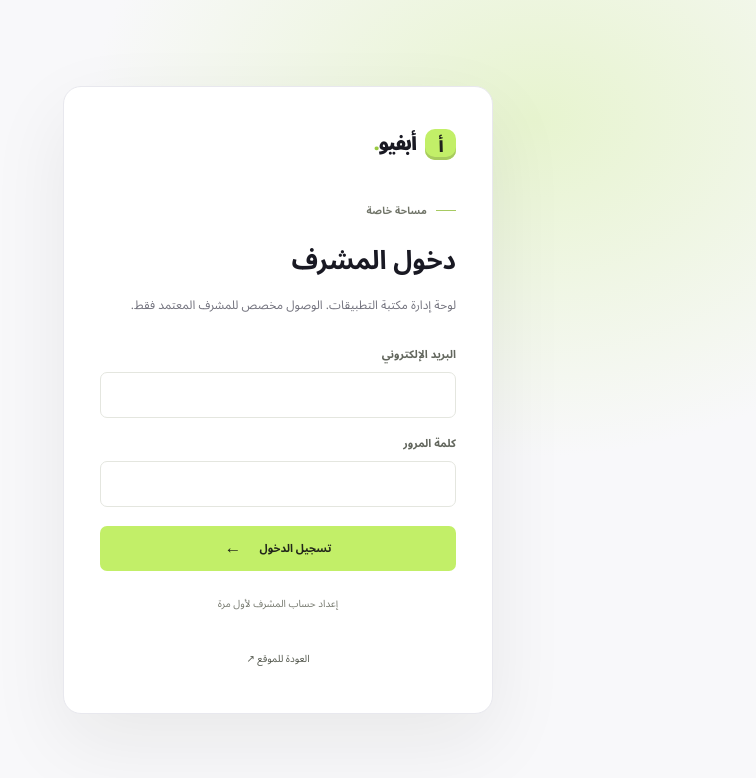
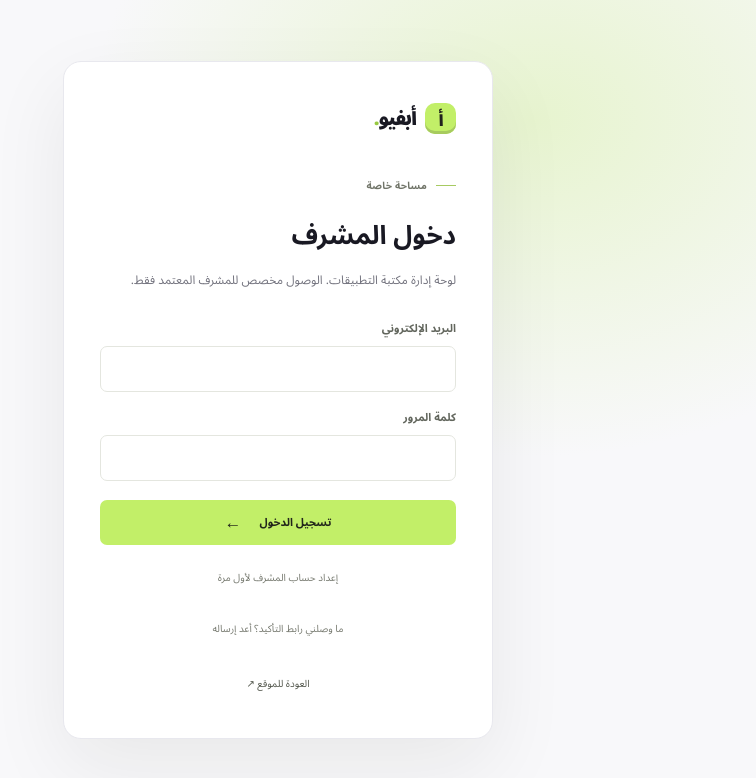
Before and after one commit to l7b7/apvio, a Next.js app in the folder admin-prototype/: page /login in a window 1280 px wide. Shown: the top 778 px of the page, without its empty margins (524-1280 px from the left). Built offline with nearby package versions, Linux system fonts and the light colour scheme; no server answers.

Commit message:
Fix admin email confirmation flow

```diff
--- a/admin-prototype/app/ui/login-form.jsx
+++ b/admin-prototype/app/ui/login-form.jsx
@@ -1,15 +1,17 @@
 'use client';
 
 import { useState } from 'react';
-import { loginAction, requestAdminAccessAction } from '../actions';
+import { loginAction, requestAdminAccessAction, resendAdminConfirmationAction } from '../actions';
 
 export default function LoginForm({ message }) {
   const [create, setCreate] = useState(false);
-  return <form className="login-form" action={create ? requestAdminAccessAction : loginAction}>
+  const [resend, setResend] = useState(false);
+  return <form className="login-form" action={resend ? resendAdminConfirmationAction : create ? requestAdminAccessAction : loginAction}>
     <label>البريد الإلكتروني<input type="email" name="email" autoComplete="username" required maxLength={254} dir="ltr"/></label>
-    <label>{create ? 'أنشئ كلمة مرور' : 'كلمة المرور'}<input type="password" name={create ? 'newPassword' : 'password'} autoComplete={create ? 'new-password' : 'current-password'} required minLength={10} maxLength={128} dir="ltr"/></label>
+    {!resend && <label>{create ? 'أنشئ كلمة مرور' : 'كلمة المرور'}<input type="password" name={create ? 'newPassword' : 'password'} autoComplete={create ? 'new-password' : 'current-password'} required minLength={create ? 12 : 10} maxLength={128} dir="ltr"/></label>}
     {message && <p className="form-message" role="status">{message}</p>}
-    <button className="button button-primary login-submit" type="submit">{create ? 'إرسال رابط التأكيد' : 'تسجيل الدخول'} <span>←</span></button>
-    <button className="login-mode" type="button" onClick={() => setCreate(!create)}>{create ? 'عندي حساب بالفعل' : 'إعداد حساب المشرف لأول مرة'}</button>
+    <button className="button button-primary login-submit" type="submit">{resend ? 'إعادة إرسال رابط التأكيد' : create ? 'إرسال رابط التأكيد' : 'تسجيل الدخول'} <span>←</span></button>
+    <button className="login-mode" type="button" onClick={() => { setCreate(!create); setResend(false); }}>{create ? 'عندي حساب بالفعل' : 'إعداد حساب المشرف لأول مرة'}</button>
+    {!create && <button className="login-mode" type="button" onClick={() => setResend(!resend)}>{resend ? 'الرجوع لتسجيل الدخول' : 'ما وصلني رابط التأكيد؟ أعد إرساله'}</button>}
   </form>;
 }
```
